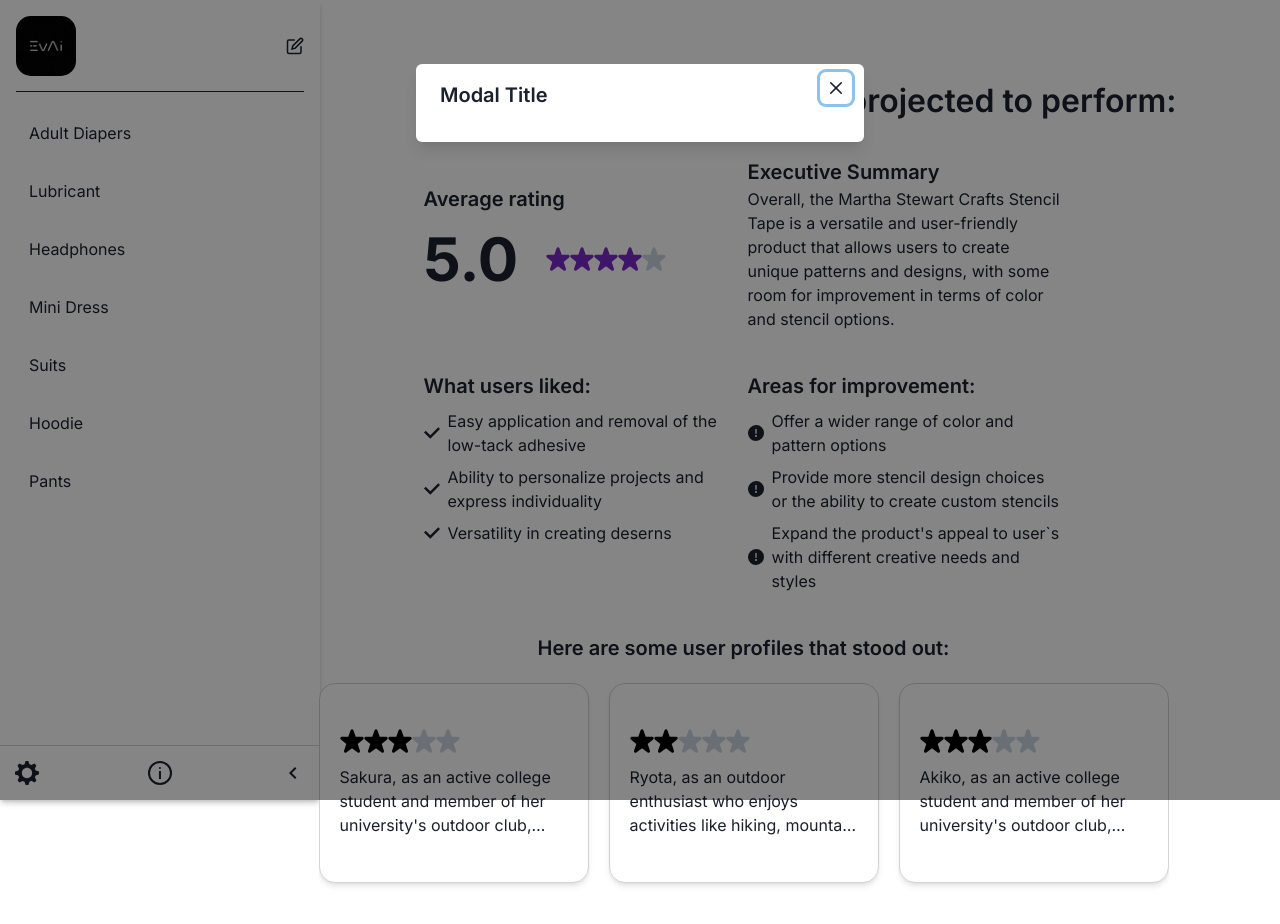
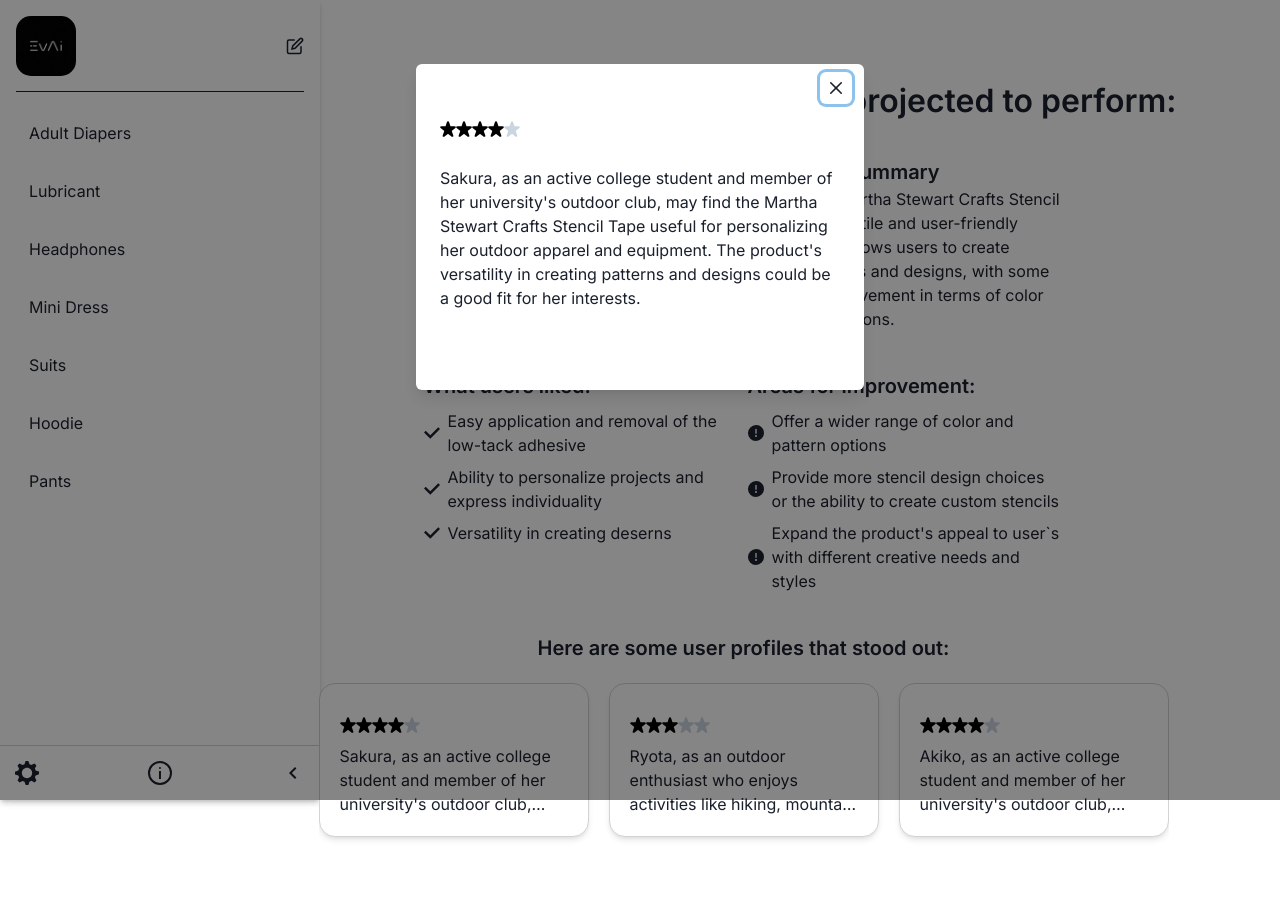
Before and after one commit to euanlimzx/cerebral, a Next.js app: page /evaluation in a window 1280 px wide. Both pictures are taken after a click on the element 453 px from the left and 782 px from the top of the page. Shown: the top 924 px of the page. After the commit the page ends 881 px from the top, so only its background shows below. Built offline with nearby package versions, Linux system fonts and the light colour scheme.

Commit message:
lets fucking gooo

```diff
--- a/src/components/evaluation.js
+++ b/src/components/evaluation.js
@@ -60,7 +60,7 @@
                     key={index + 1}
                     as={StarIcon}
                     color={
-                      index + 1 < evaluation["avgStarRating"]
+                      index + 1 <= evaluation["avgStarRating"]
                         ? "#7928CA"
                         : "gray.300"
                     }
--- a/src/components/reviewCard.js
+++ b/src/components/reviewCard.js
@@ -23,10 +23,10 @@
     <>
       {" "}
       <Card
-        minH="200px"
+        minH="80px"
         minW="270px"
         borderRadius="1rem"
-        border="1px" // Set border width
+        bx="1px" // Set border width
         borderColor="lightgrey" // Set light grey color
         boxShadow="md"
         borderWidth="1px"
@@ -37,21 +37,18 @@
         onClick={onOpen}
       >
         <CardBody>
-          <Stack mt="6" spacing="3">
+          <Stack mt="2">
             <Heading size="md">
               {Array.from({ length: 5 }, (_, index) => (
                 <Icon
                   key={index + 1}
                   as={StarIcon}
                   color={
-                    index + 1 < parseInt(review["rating"])
+                    index + 1 <= parseInt(review["rating"])
                       ? "black"
                       : "gray.300"
                   }
-                  boxSize={6}
-                  cursor="pointer"
-                  onClick={() => handleClick(index + 1)} // Handle click for setting the rating
-                  _hover={{ color: "teal.300" }} // Change color on hover
+                  boxSize={4}
                 />
               ))}
             </Heading>
@@ -59,12 +56,23 @@
           </Stack>
         </CardBody>
       </Card>
-      <Modal isOpen={isOpen} onClose={onClose}>
+      <Modal isOpen={isOpen} onClose={onClose} borderRadius="1rem">
         <ModalOverlay />
         <ModalContent>
-          <ModalHeader>Modal Title</ModalHeader>
+          <ModalHeader pt="3rem">
+            {Array.from({ length: 5 }, (_, index) => (
+              <Icon
+                key={index + 1}
+                as={StarIcon}
+                color={
+                  index + 1 <= parseInt(review["rating"]) ? "black" : "gray.300"
+                }
+                boxSize={4}
+              />
+            ))}
+          </ModalHeader>
           <ModalCloseButton />
-          <ModalBody></ModalBody>
+          <ModalBody pb="5rem">{review["explanation"]}</ModalBody>
         </ModalContent>
       </Modal>
     </>
```
